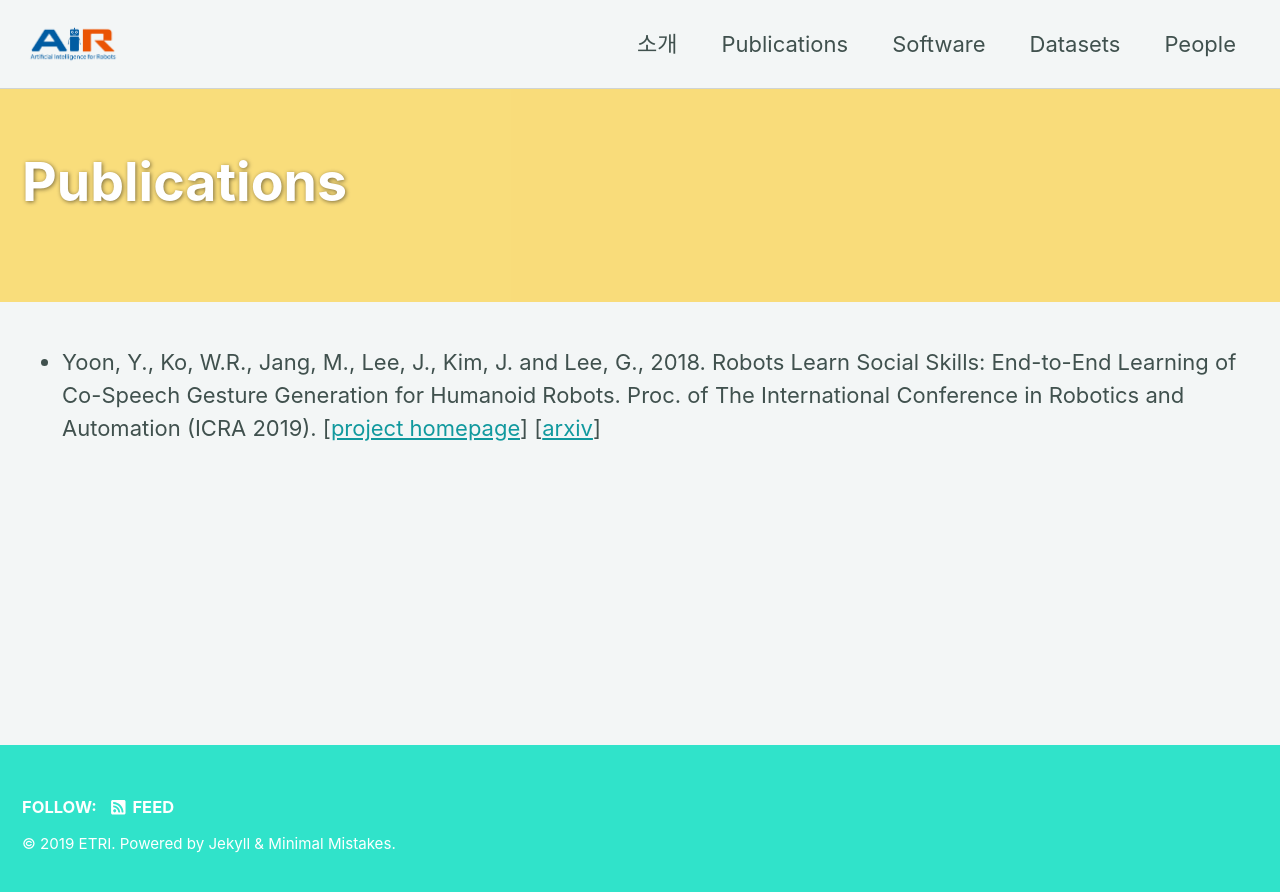
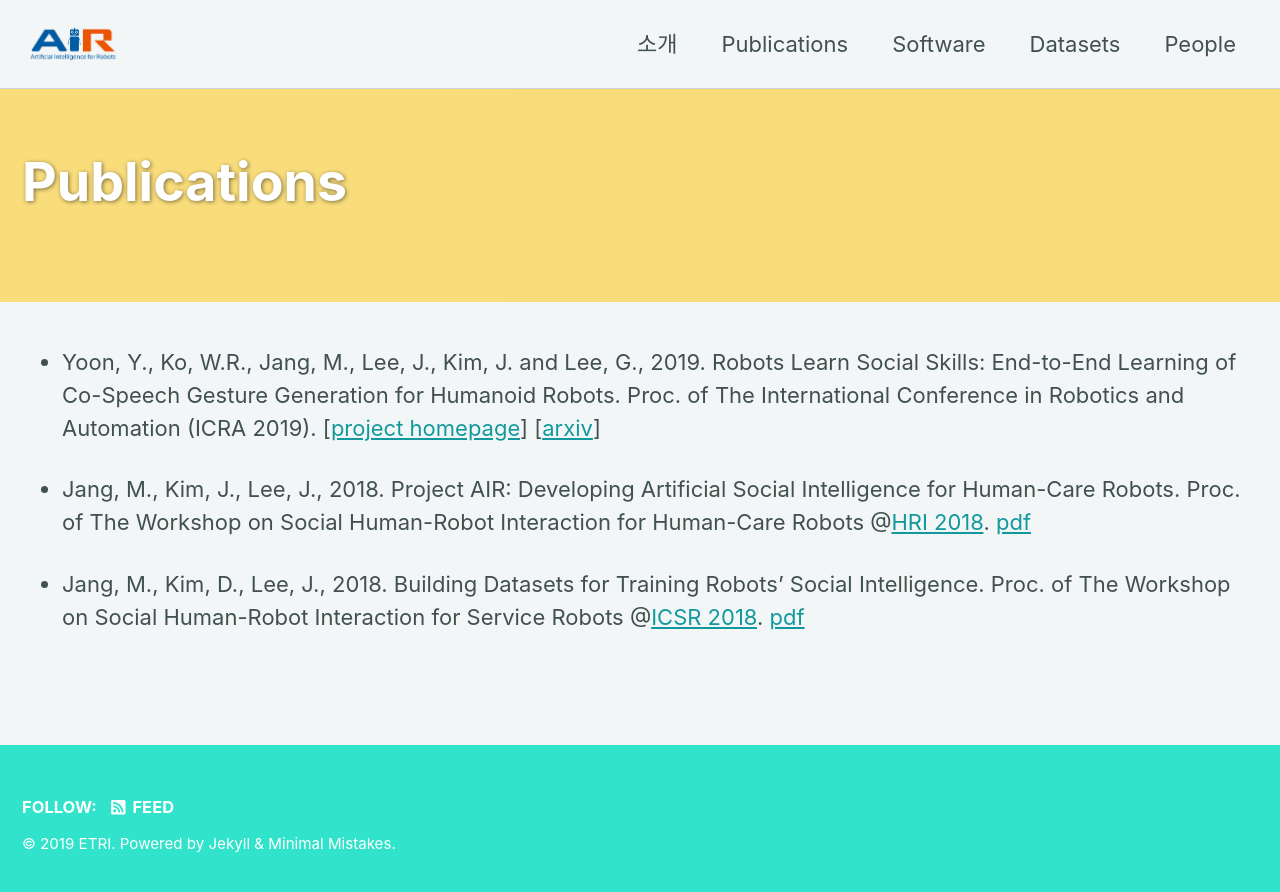
Before and after one commit to ai4robot/ai4robot.github.io, a Jekyll site: the page built from _pages/publications.md, in a window 1280 px wide. Shown: the top 892 px of the page. Built offline with Jekyll 4.4.1, drawn with Linux system fonts in a browser that asks for light colours; cached includes are drawn as plain includes; nearby versions of some CDN libraries.

Commit message:
new publications

```diff
--- a/_pages/publications.md
+++ b/_pages/publications.md
@@ -11,4 +11,8 @@ last_modified_at: 2019-01-23T20:23:03-05:00
 toc: true
 ---
 
-* Yoon, Y., Ko, W.R., Jang, M., Lee, J., Kim, J. and Lee, G., 2018. Robots Learn Social Skills: End-to-End Learning of Co-Speech Gesture Generation for Humanoid Robots. Proc. of The International Conference in Robotics and Automation (ICRA 2019). [[project homepage](https://sites.google.com/view/youngwoo-yoon/projects/co-speech-gesture-generation)] [[arxiv](https://arxiv.org/abs/1810.12541)]
+* Yoon, Y., Ko, W.R., Jang, M., Lee, J., Kim, J. and Lee, G., 2019. Robots Learn Social Skills: End-to-End Learning of Co-Speech Gesture Generation for Humanoid Robots. Proc. of The International Conference in Robotics and Automation (ICRA 2019). [[project homepage](https://sites.google.com/view/youngwoo-yoon/projects/co-speech-gesture-generation)] [[arxiv](https://arxiv.org/abs/1810.12541)]
+
+* Jang, M., Kim, J., Lee, J., 2018. Project AIR: Developing Artificial Social Intelligence for Human-Care Robots. Proc. of The Workshop on Social Human-Robot Interaction for Human-Care Robots @[HRI 2018](http://humanrobotinteraction.org/2018/index.html). [pdf](/resources/minsujang_hri2018workshop.pdf)
+
+* Jang, M., Kim, D., Lee, J., 2018. Building Datasets for Training Robots’ Social Intelligence. Proc. of The Workshop on Social Human-Robot Interaction for Service Robots @[ICSR 2018](http://uconf.org/ICSR2018/). [pdf](/resources/ICSR2018_SocialHRI_Workshop_minsujang.pdf)
```
Also changed, not shown: 2 other files.
